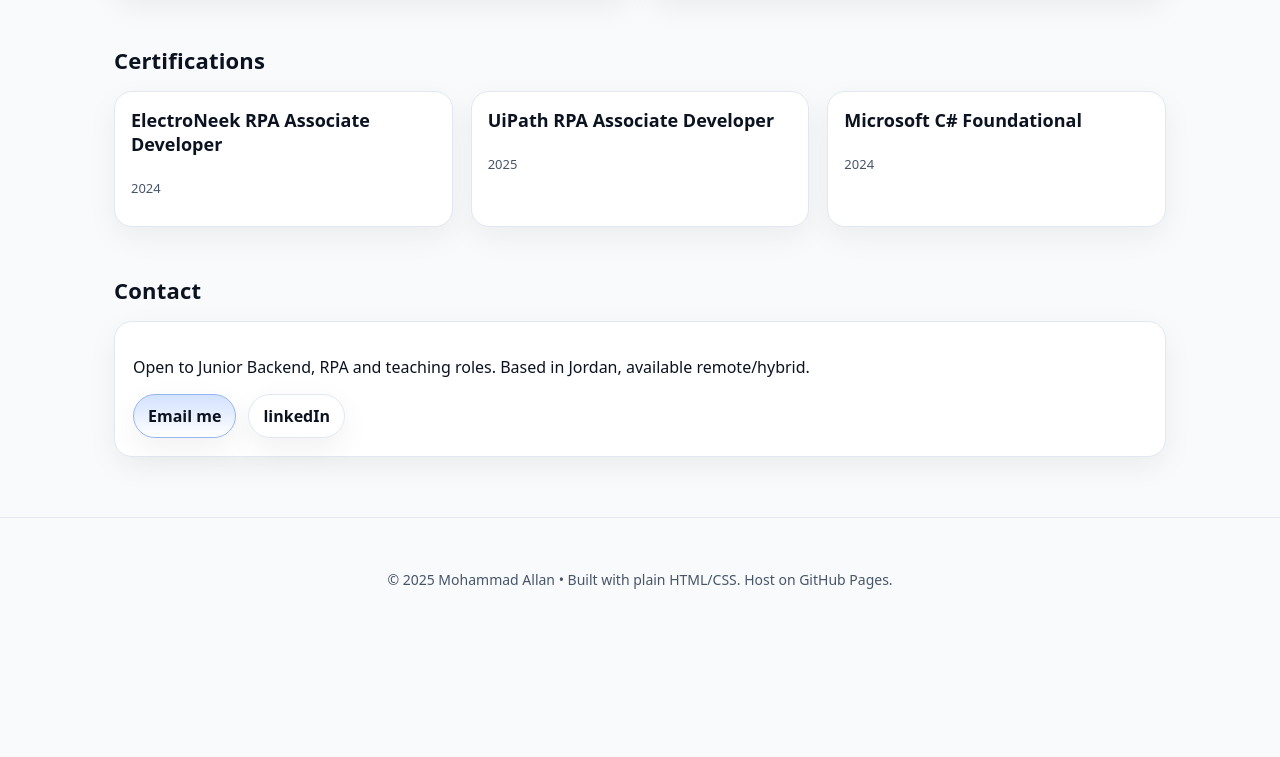
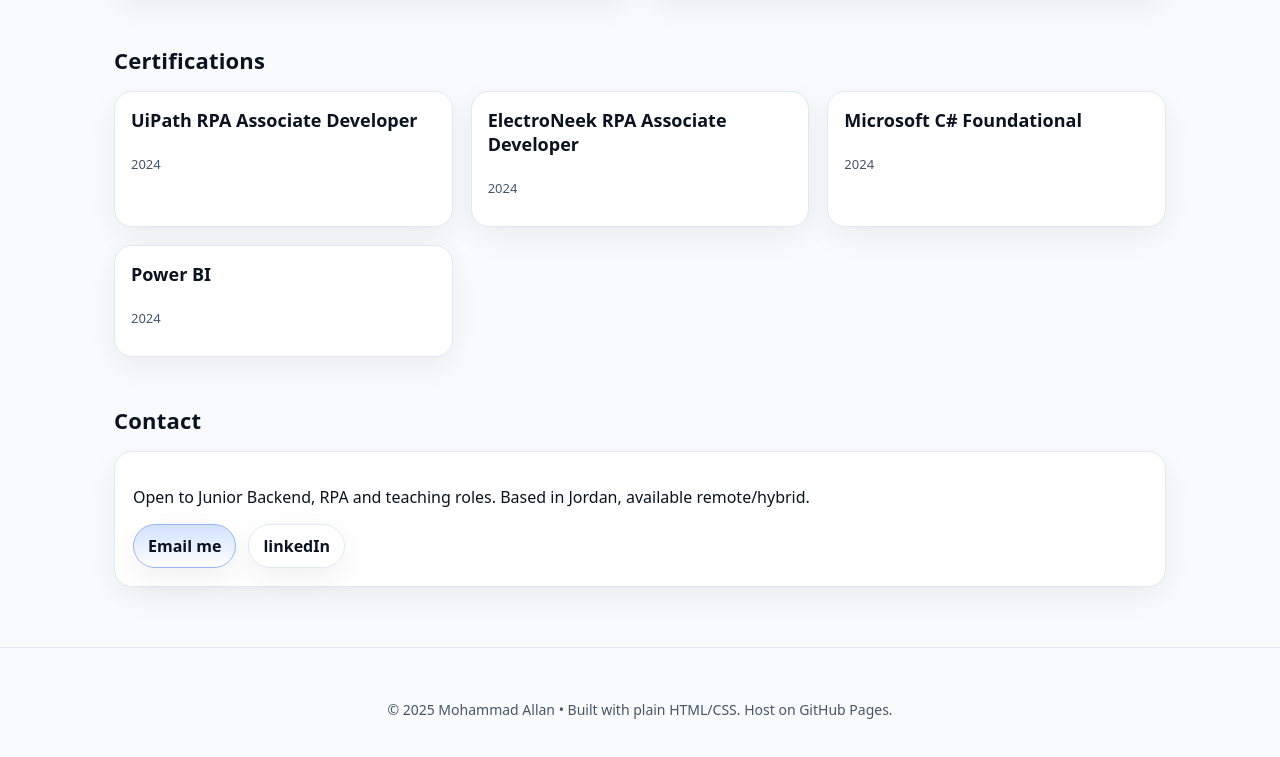
Before and after one commit to allanmoh/Portfolio, a plain HTML site: page index.html in a window 1280 px wide. Shown: the part 2018-2775 px from the top of the page. Before the commit the page ends 2659 px from the top, so only its background shows below. Drawn offline with Linux system fonts and the light colour scheme.

Commit message:
Update index.html

```diff
--- a/index.html
+++ b/index.html
@@ -159,9 +159,10 @@
     <section id="certs">
       <h2>Certifications</h2>
       <div class="grid cols-3">
+        <div class="card project"><h3>UiPath RPA Associate Developer</h3><p class="meta">2024</p></div>
         <div class="card project"><h3>ElectroNeek RPA Associate Developer</h3><p class="meta">2024</p></div>
-        <div class="card project"><h3>UiPath RPA Associate Developer</h3><p class="meta">2025</p></div>
         <div class="card project"><h3>Microsoft C# Foundational</h3><p class="meta">2024</p></div>
+        <div class="card project"><h3>Power BI</h3><p class="meta">2024</p></div>
       </div>
     </section>
 
```
